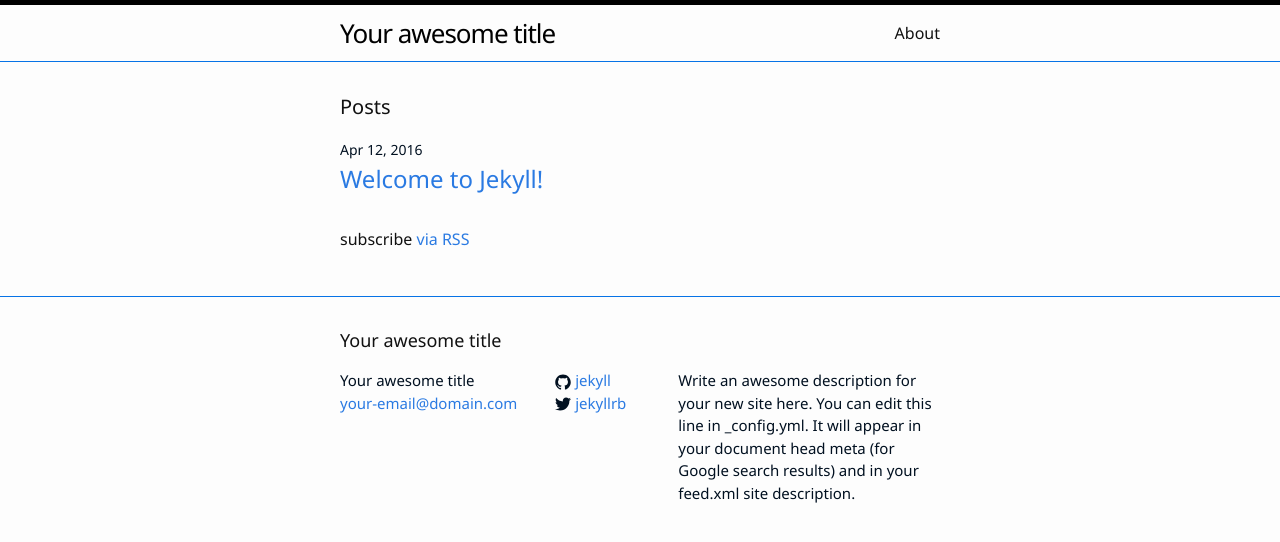
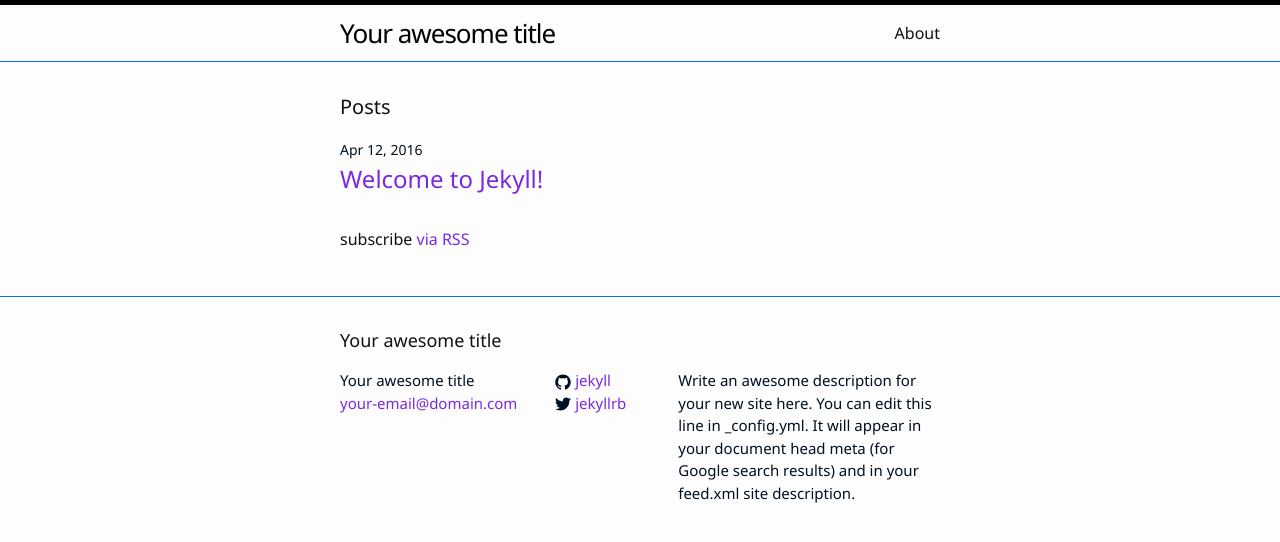
Before and after one commit to marisusis/spacegeek224.github.io, a Jekyll site: the page built from index.html, in a window 1280 px wide. Shown: the top 542 px of the page. Built offline with Jekyll 4.4.1, drawn with Linux system fonts in a browser that asks for light colours.

Commit message:
Update main.scss

```diff
--- a/css/main.scss
+++ b/css/main.scss
@@ -15,7 +15,7 @@ $spacing-unit:     30px;
 
 $text-color:       #111;
 $background-color: #fdfdfd;
-$brand-color:      #2a7ae2;
+$brand-color:      #7a2ae2;
 
 $grey-color:       #011020;
 $grey-color-light: lighten($grey-color, 40%);
```
